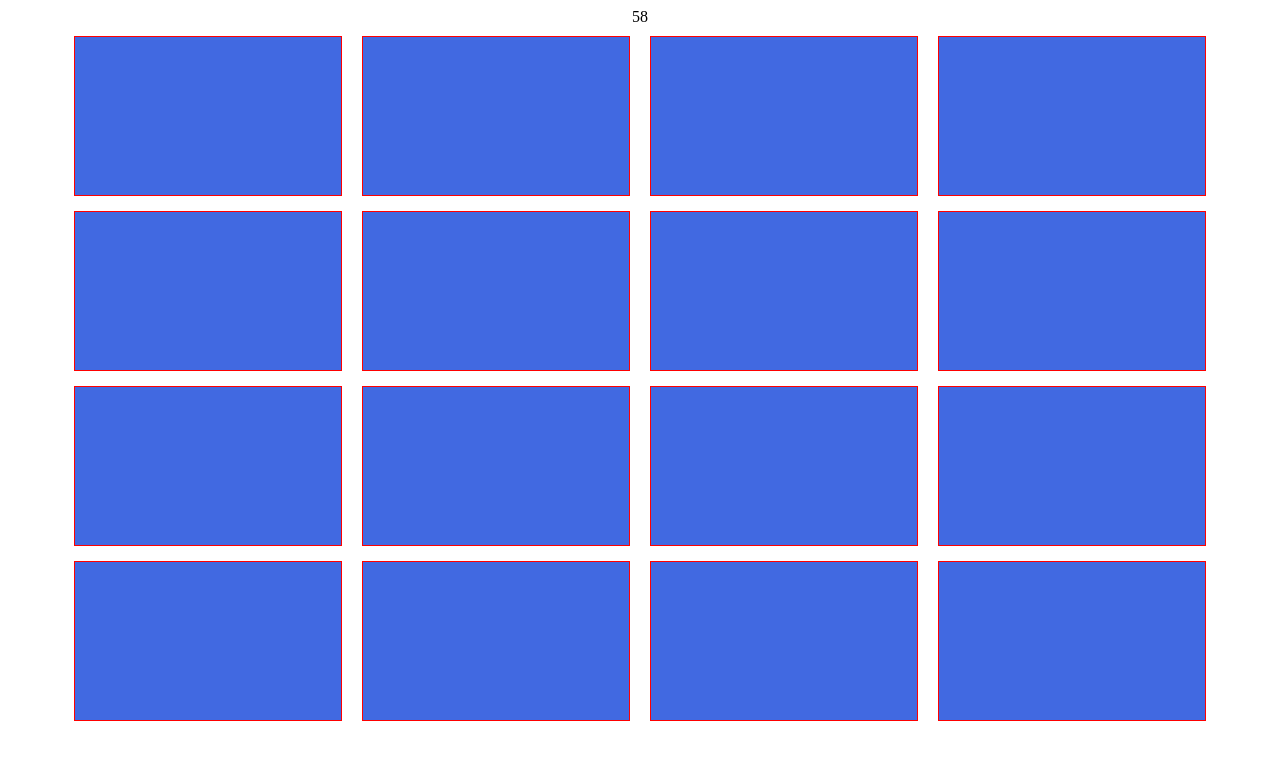
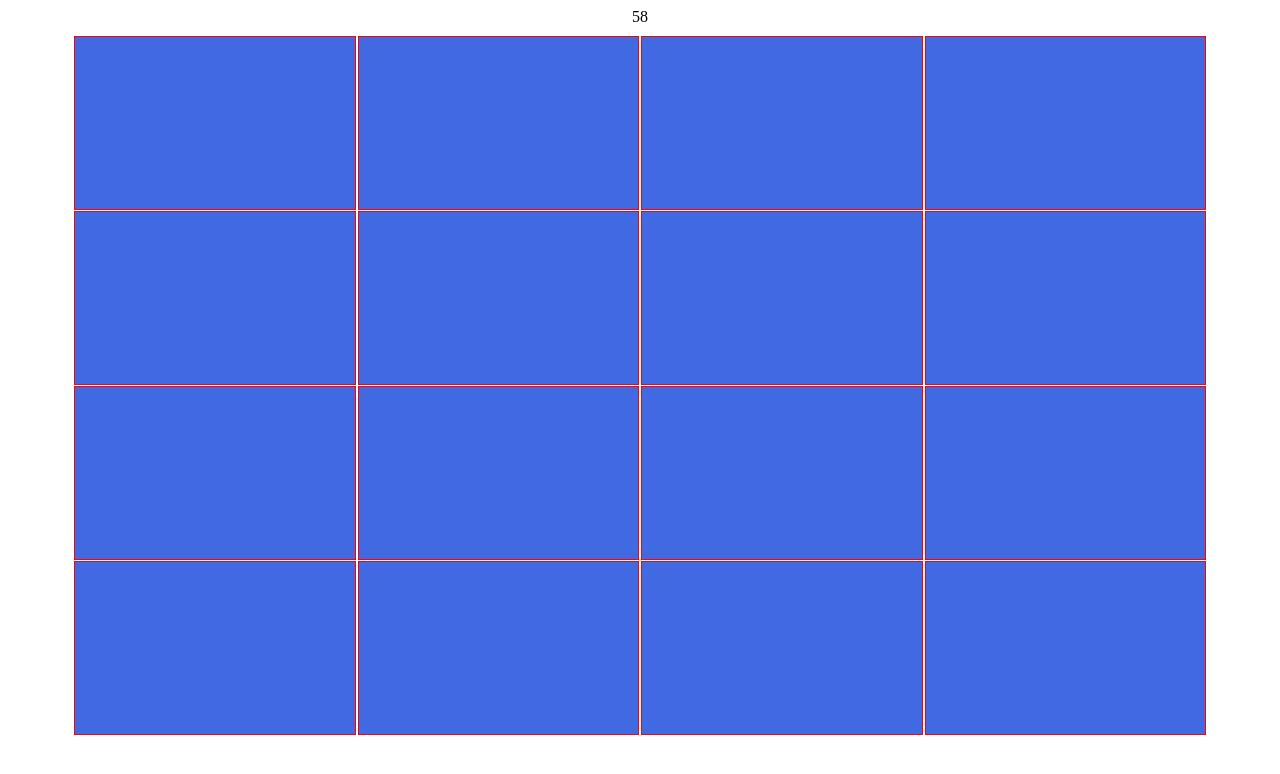
Before and after one commit to bugagashenki666/skillbox, a website: page 09_const-var-scope/index.html in a window 1280 px wide. Both pictures are taken after a click on the button "Начать игру". Drawn offline with Linux system fonts and the light colour scheme.

Commit message:
there were added demanded features

```diff
--- a/09_const-var-scope/css/styles.css
+++ b/09_const-var-scope/css/styles.css
@@ -19,8 +19,8 @@
 }
 
 .card {
-    width: calc((100% - 20px * (var(--amount-of-cols) - 1))/var(--amount-of-cols));
-    height: calc((100% - 20px * (var(--amount-of-cols) - 1))/var(--amount-of-cols));
+    width: calc((100% - 2px * (var(--amount-of-cols) - 1))/var(--amount-of-cols));
+    height: calc((100% - 2px * (var(--amount-of-cols) - 1))/var(--amount-of-cols));
     border: 1px solid red;
     text-align: center;
     vertical-align: middle;
--- a/09_const-var-scope/src/pairs.js
+++ b/09_const-var-scope/src/pairs.js
@@ -135,6 +135,8 @@ document.addEventListener('DOMContentLoaded', () => {
         let input = document.createElement('input');
         input.type = 'number';
         input.value = 4;
+		input.max = 16;
+		input.min = 2;
         let btn = document.createElement('button');
         btn.textContent = 'Начать игру';
         form.append(input);
@@ -142,7 +144,7 @@ document.addEventListener('DOMContentLoaded', () => {
         document.querySelector('.container').append(form);
         input.onchange = function() {
             setTimeout(() => {
-                if (input.value < 2 || input.value > 10 || input.value % 2 === 1) input.value = 4;
+                if (input.value < 2 || input.value > 16 || input.value % 2 === 1) input.value = 4;
             }, 600);
         };
         btn.onclick = () => {
```
